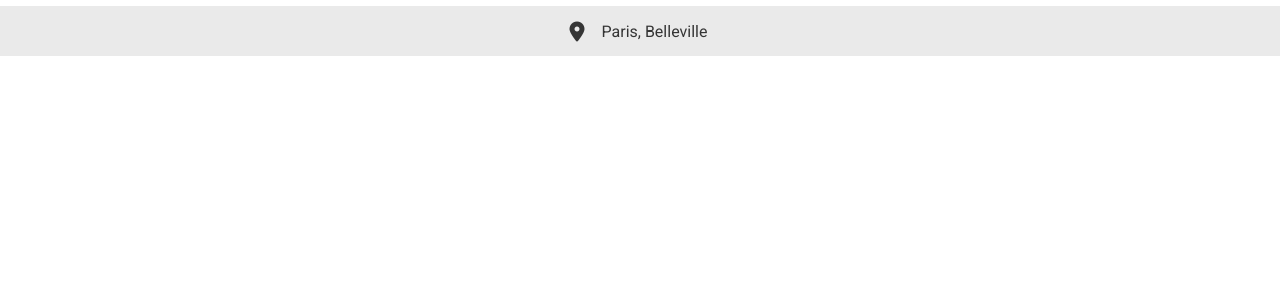
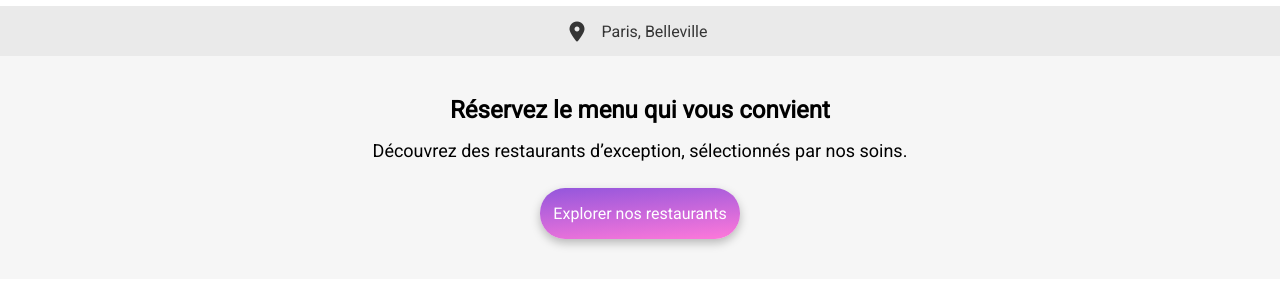
Before and after one commit to aeonshad/OhMyFood, a website: page index.html in a window 1280 px wide. Shown: the part 57-346 px from the top of the page. Drawn offline with Linux system fonts and the light colour scheme; a web font is replaced by a local one.

Commit message:
Add intro section ✨

```diff
--- a/css/main.sass
+++ b/css/main.sass
@@ -3,8 +3,10 @@ $secondary-color: #FF79DA
 $tertiary-color: #99E2D0
 $grey-light: #EAEAEA
 $grey-dark: #353535
+$background-color: #F6F6F6
 
 *
+    font-family: 'Roboto', sans-serif
     box-sizing: border-box
     margin: 0
     padding: 0
@@ -32,7 +34,7 @@ body
 .search
     height: 50px
     width: 100%
-    background-color: #EAEAEA
+    background-color: $grey-light
     display: flex
     justify-content: center
     align-items: center
@@ -42,13 +44,46 @@ body
             height: 16px
             display: flex
             align-items: center
-            color: #353535
+            color: $grey-dark
     &-input
-        background-color: #EAEAEA
-        color: #353535
-        font-family: Roboto
+        background-color: $grey-light
+        color: $grey-dark
         font-size: 16px
         font-style: normal
         font-weight: 500
         line-height: normal
         width: 109px
+
+.btn
+    padding: 16px 13px 16px 13px
+    color: white
+    text-align: center
+    border-radius: 25px
+    box-shadow: 0px 4px 10px 0px rgba(0, 0, 0, 0.25)
+    &-primary
+        background: linear-gradient(175deg, $primary-color 0%, $secondary-color 100%)
+        &:hover
+            background: linear-gradient(0deg, rgba(255, 255, 255, 0.15) 0%, rgba(255, 255, 255, 0.15) 100%), linear-gradient(182deg, $primary-color 0%, $secondary-color 100%)
+            box-shadow: 0px 4px 15px 0px rgba(0, 0, 0, 0.35)
+
+.intro
+    padding: 40px 20px 40px 20px
+    background-color: $background-color
+    display: flex
+    justify-content: center
+    flex-direction: column
+    align-items: center
+    &-title
+        font-size: 24px
+        font-weight: 700
+        text-align: center
+        width: 80%
+        margin-left: 20px
+        margin-right: 20px
+        margin-bottom: 16px
+    &-content
+        font-size: 18px
+        font-weight: 200
+        text-align: center
+    & .btn
+        margin-top: 27px
--- a/index.html
+++ b/index.html
@@ -30,7 +30,14 @@
         </header>
 
         <main>
-
+            <section class="intro">
+                <h1 class="intro-title">Réservez le menu qui
+                    vous convient</h1>
+                <p class="intro-content">
+                    Découvrez des restaurants d’exception, sélectionnés par nos soins.
+                </p>
+                <a href="#" class="btn btn-primary">Explorer nos restaurants</a>
+            </section>
         </main>
 
         <footer>
```
Also changed, not shown: css/main.css, 1 other file.
